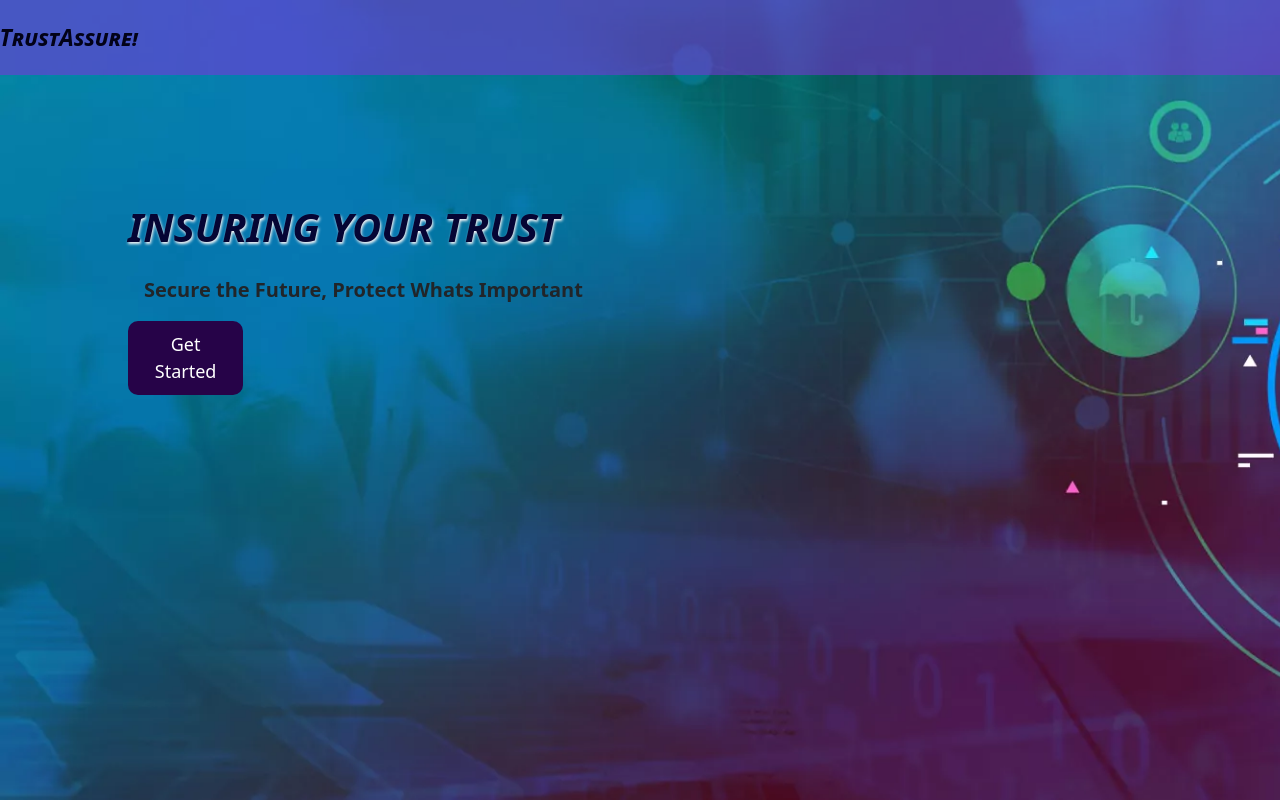
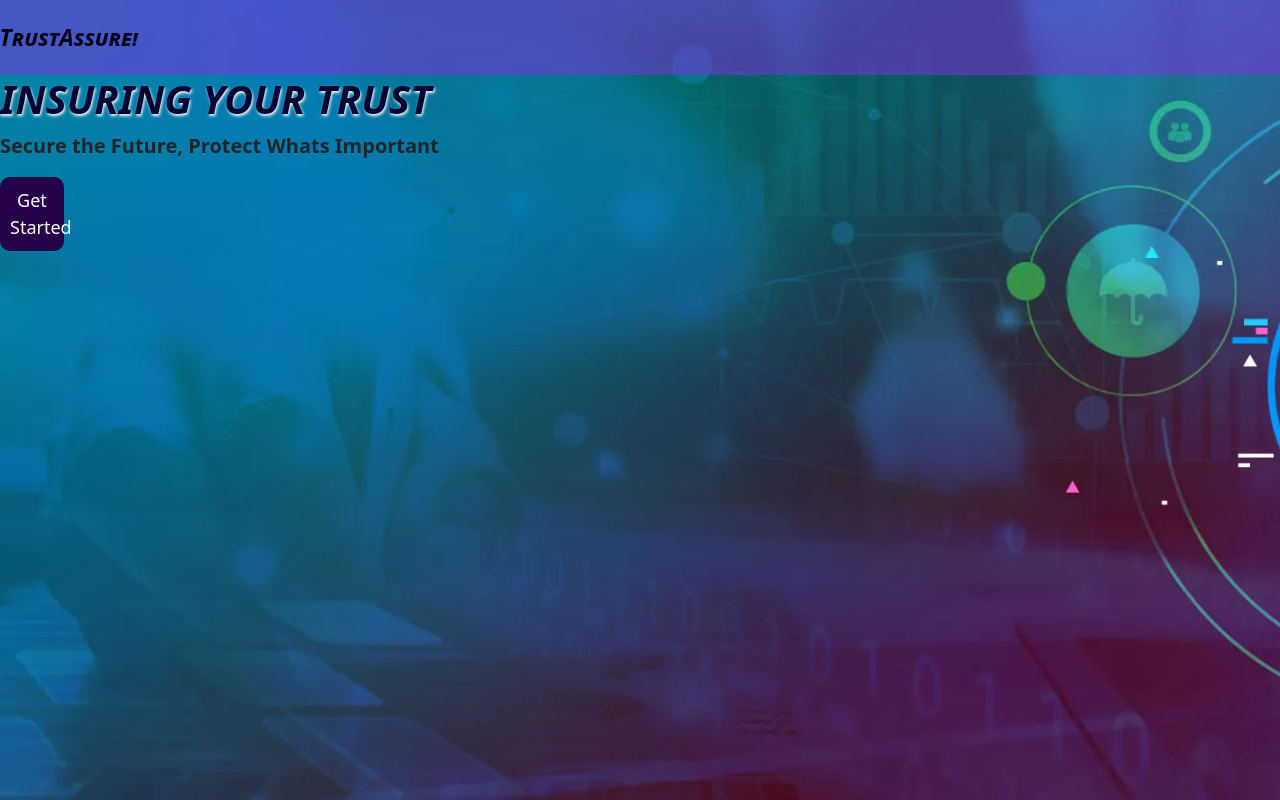
Before and after one commit to AjithaChand/Validation-project, a React (Create React App) app in the folder Insurance-app-main/: page /homepage in a window 1280 px wide. Built offline with nearby package versions, Linux system fonts and the light colour scheme.

Commit message:
Updated files

```diff
--- a/Insurance-app-main/src/Homepage.css
+++ b/Insurance-app-main/src/Homepage.css
@@ -31,8 +31,9 @@
 }
 
 .homepage-section{
-    margin-top: 10%;
-    margin-left: 10%;
+   width: 50%;
+   height: 50%;
+   justify-content: center;
 }
 
 .section-header{
--- a/Insurance-app-main/src/Homepage.js
+++ b/Insurance-app-main/src/Homepage.js
@@ -9,7 +9,7 @@ const Homepage = () => {
       </header>
       <div className='homepage-section'>
         <h1 className='section-header'>INSURING YOUR TRUST</h1>
-        <p className='section-text ms-3 mt-4' >Secure the Future, Protect Whats Important</p>
+        <p className='section-text' >Secure the Future, Protect Whats Important</p>
         <button className='section-btn'>Get Started</button>
       </div>
     </div>
--- a/Insurance-app-main/src/Updatedata.js
+++ b/Insurance-app-main/src/Updatedata.js
@@ -3,7 +3,6 @@ import React, { useEffect, useState } from 'react'
 import './Updatedata.css';
 import { ToastContainer, toast } from "react-toastify";
 import "react-toastify/dist/ReactToastify.css";
-import { data } from 'react-router-dom';
 
 const Updatedata = ( {selectid , close} ) => {
 
```
